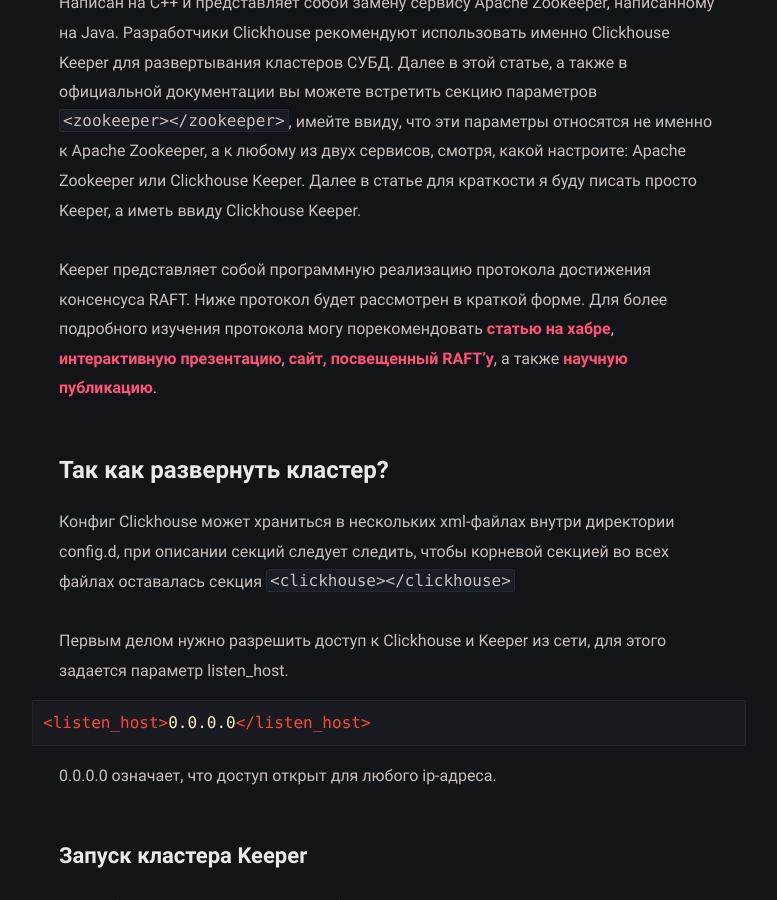
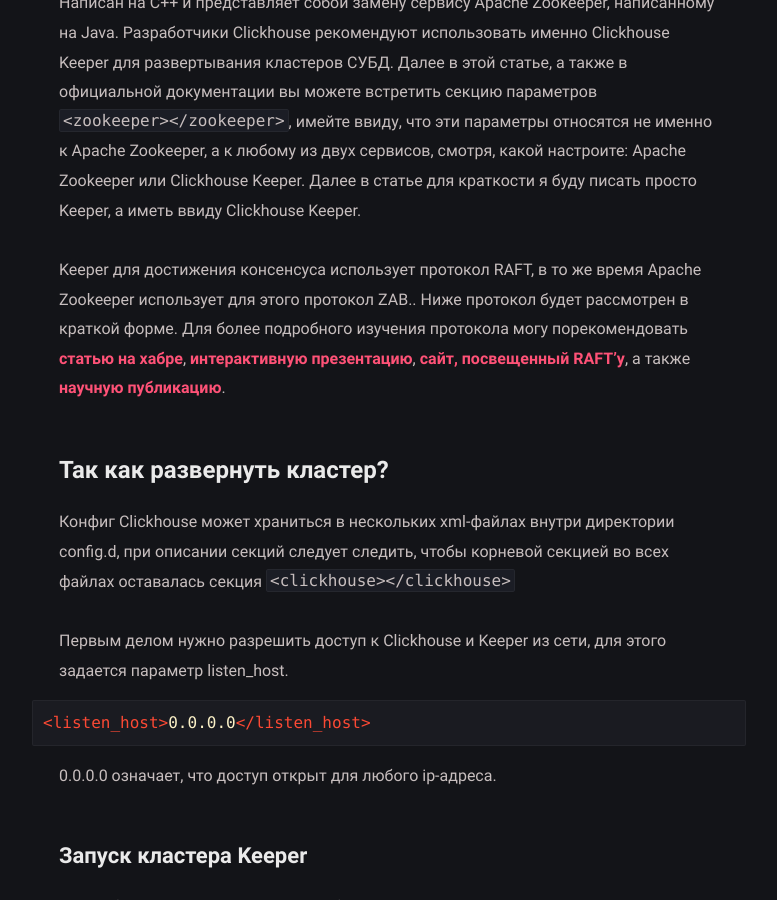
Before and after one commit to tsymliakov/tsymliakov.github.io, a Jekyll site: the page built from _posts/clickhouse-cluster-quickstart/2023-10-19-clickhouse-cluster-quickstart.md, in a window 1280 px wide and 900 px high, scrolled down 1888 px. Shown: the whole window, without its empty margins (251-1028 px from the left). Built offline with Jekyll 4.4.1, drawn with Linux system fonts in a browser that asks for light colours.

Commit message:
Fixed nfo about RAFT and ZAB protocols

```diff
--- a/_posts/clickhouse-cluster-quickstart/2023-10-19-clickhouse-cluster-quickstart.md
+++ b/_posts/clickhouse-cluster-quickstart/2023-10-19-clickhouse-cluster-quickstart.md
@@ -63,12 +63,12 @@
 Zookeeper или Clickhouse Keeper. Далее в статье для краткости я буду писать
 просто Keeper, а иметь ввиду Clickhouse Keeper.
 
-Keeper представляет собой программную реализацию протокола достижения консенсуса
-RAFT. Ниже протокол будет рассмотрен в краткой форме. Для более подробного
-изучения протокола могу порекомендовать **[статью на
-хабре](https://habr.com/ru/companies/dodoev/articles/469999)**, **[интерактивную
-презентацию](https://thesecretlivesofdata.com/raft/)**, **[сайт, посвещенный
-RAFT'у](https://raft.github.io/)**, а также **[научную
+Keeper для достижения консенсуса использует протокол RAFT, в то же время Apache
+Zookeeper использует для этого протокол ZAB.. Ниже протокол будет рассмотрен в
+краткой форме. Для более подробного изучения протокола могу порекомендовать
+**[статью на хабре](https://habr.com/ru/companies/dodoev/articles/469999)**,
+**[интерактивную презентацию](https://thesecretlivesofdata.com/raft/)**,
+**[сайт, посвещенный RAFT'у](https://raft.github.io/)**, а также **[научную
 публикацию](http://wiki.ancud.local/download/attachments/157395269/raft.pdf?version=1&modificationDate=1697534091380&api=v2)**.
 
 # Так как развернуть кластер?
```
